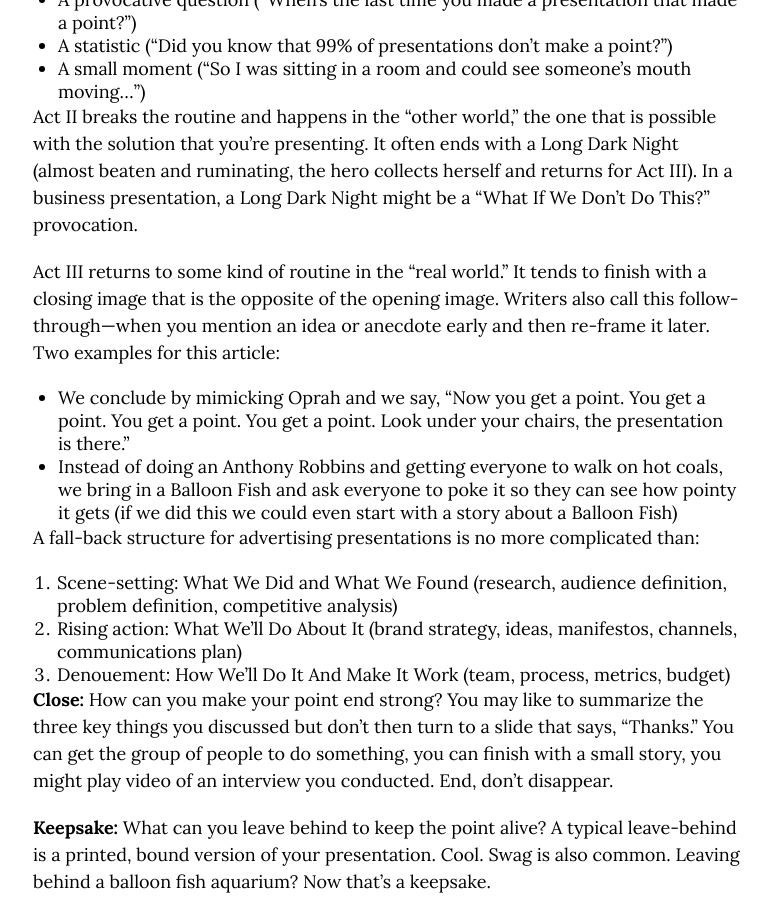
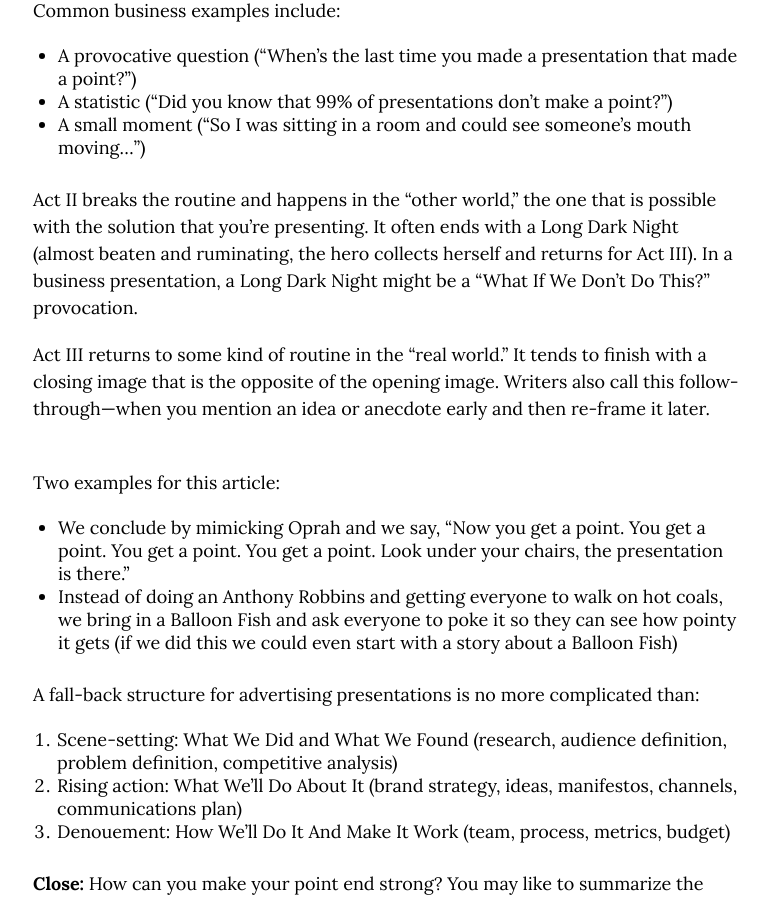
Before and after one commit to markhpollard/markhpollard.github.io, a Jekyll site: the page built from _posts/2019-02-08-how-to-make-a-presentation-make-a-point.markdown, in a window 1280 px wide and 900 px high, scrolled down 9497 px. Shown: the whole window, without its empty margins (253-1024 px from the left). Built offline with Jekyll 4.4.1, drawn with Linux system fonts in a browser that asks for light colours; nearby versions of some CDN libraries; some of the changed text lies outside the part shown.

```diff
--- a/_posts/2019-02-08-how-to-make-a-presentation-make-a-point.markdown
+++ b/_posts/2019-02-08-how-to-make-a-presentation-make-a-point.markdown
@@ -81,14 +81,14 @@ Three examples for this article:
 2. How To Make A Presentation Make A Point (using “make” in concrete and figurative ways)
 3. How To Make A Pointy Presentation (a shorter and less obvious version of 2.)
 
-You can settle on a title now or keep a couple alive.
+<br>You can settle on a title now or keep a couple alive.
 
 The real challenge is re-visiting your Information Monster with your word and title in mind, knowing you’ll have to do three things:
 1. Select the information that fits
 2. Let go of information that does not fit
 3. Re-write your points based on your word and title
-<br>
-# The presentation plan
+
+<br># The presentation plan
 Stories tend to have three acts. As I plan my presentation, I plot them out in this:
 
 ![Pointy-Presentations-3-Acts.jpg](/uploads/Pointy-Presentations-3-Acts.jpg)
@@ -104,18 +104,20 @@ Act I tends to start with the regular routine and happens in the "real world," w
 * A statistic (“Did you know that 99% of presentations don’t make a point?”)
 * A small moment (“So I was sitting in a room and could see someone’s mouth moving…”)
 
-Act II breaks the routine and happens in the "other world," the one that is possible with the solution that you're presenting. It often ends with a Long Dark Night (almost beaten and ruminating, the hero collects herself and returns for Act III). In a business presentation, a Long Dark Night might be a “What If We Don’t Do This?” provocation.
+<br>Act II breaks the routine and happens in the "other world," the one that is possible with the solution that you're presenting. It often ends with a Long Dark Night (almost beaten and ruminating, the hero collects herself and returns for Act III). In a business presentation, a Long Dark Night might be a “What If We Don’t Do This?” provocation.
 
-Act III returns to some kind of routine in the "real world."  It tends to finish with a closing image that is the opposite of the opening image. Writers also call this follow-through—when you mention an idea or anecdote early and then re-frame it later. Two examples for this article:
+Act III returns to some kind of routine in the "real world."  It tends to finish with a closing image that is the opposite of the opening image. Writers also call this follow-through—when you mention an idea or anecdote early and then re-frame it later.
+
+<br>Two examples for this article:
 * We conclude by mimicking Oprah and we say, “Now you get a point. You get a point. You get a point. You get a point. Look under your chairs, the presentation is there.”
 * Instead of doing an Anthony Robbins and getting everyone to walk on hot coals, we bring in a Balloon Fish and ask everyone to poke it so they can see how pointy it gets (if we did this we could even start with a story about a Balloon Fish)
 
-A fall-back structure for advertising presentations is no more complicated than:
+<br>A fall-back structure for advertising presentations is no more complicated than:
 1. Scene-setting: What We Did and What We Found (research, audience definition, problem definition, competitive analysis)
 2. Rising action: What We’ll Do About It (brand strategy, ideas, manifestos, channels, communications plan)
 3. Denouement: How We’ll Do It And Make It Work (team, process, metrics, budget)
 
-**Close:** How can you make your point end strong? You may like to summarize the three key things you discussed but don’t then turn to a slide that says, “Thanks.” You can get the group of people to do something, you can finish with a small story, you might play video of an interview you conducted. End, don’t disappear.
+<br>**Close:** How can you make your point end strong? You may like to summarize the three key things you discussed but don’t then turn to a slide that says, “Thanks.” You can get the group of people to do something, you can finish with a small story, you might play video of an interview you conducted. End, don’t disappear.
 
 **Keepsake:** What can you leave behind to keep the point alive? A typical leave-behind is a printed, bound version of your presentation. Cool. Swag is also common. Leaving behind a balloon fish aquarium? Now that’s a keepsake.
 
@@ -131,7 +133,7 @@ This tool - The Pointmaker - is high-tech but useful. Take a piece of paper, div
 * Prove a point
 * Help people understand what to do about the point
 
-This isn’t dogma but a basic slide layout might look like this:
+<br>This isn’t dogma but a basic slide layout might look like this:
 ![Pointy-Presentations-Slidehard.jpg](/uploads/Pointy-Presentations-Slidehard.jpg)
 
 And it might read like this:
```
